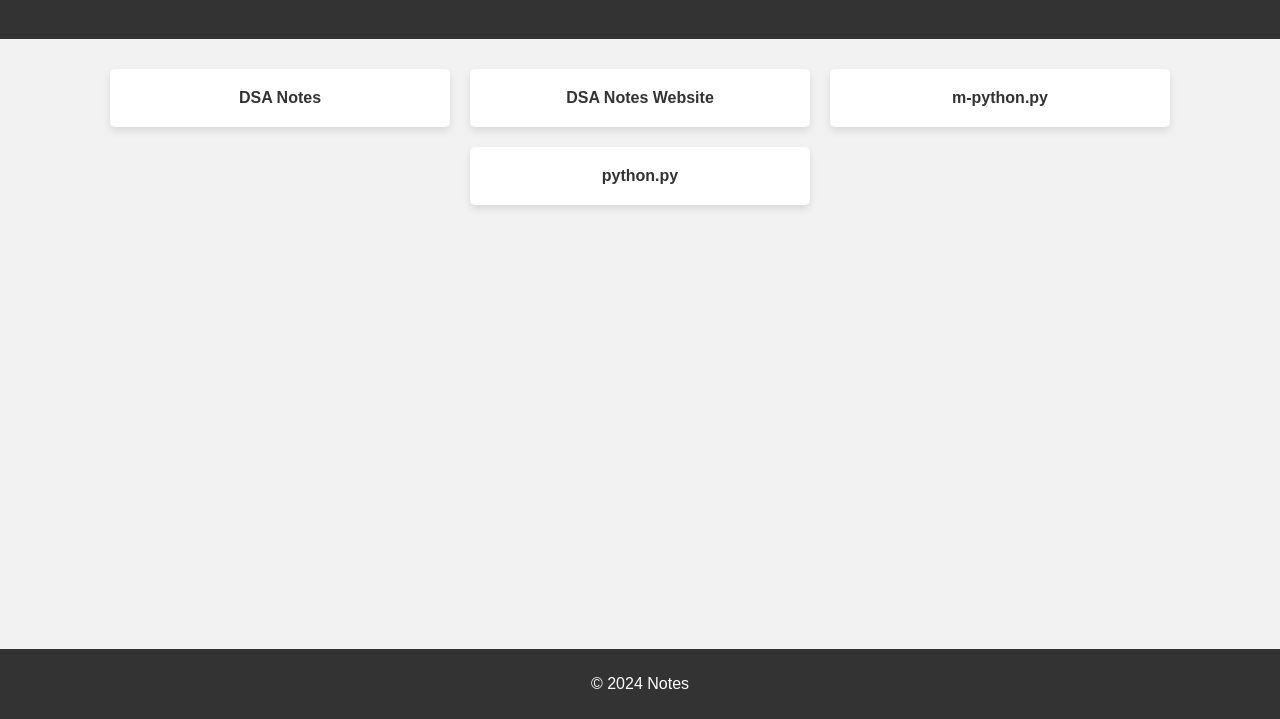
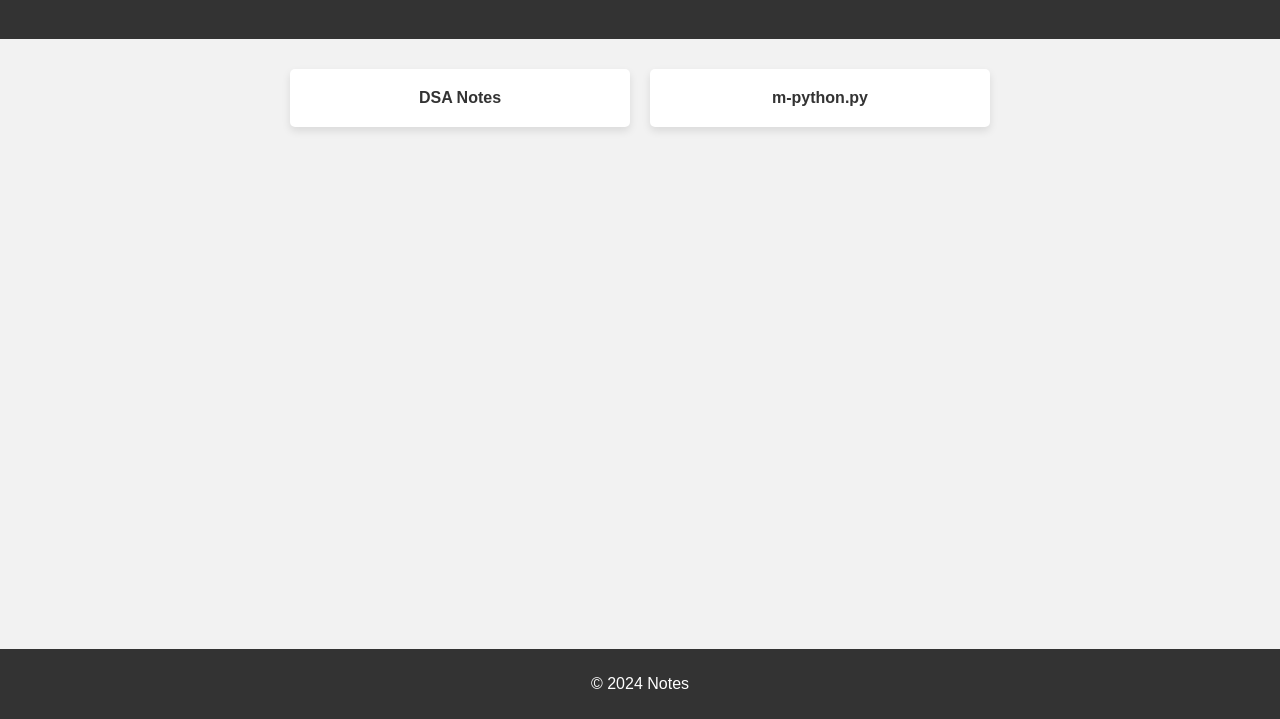
Before and after one commit to Coderjacks/Notes, a plain HTML site: page index.html in a window 1280 px wide. Shown: the part 81-800 px from the top of the page. Drawn offline with Linux system fonts and the light colour scheme.

Commit message:
Update index.html

```diff
--- a/index.html
+++ b/index.html
@@ -88,16 +88,12 @@
             <a href="https://coderjacks.github.io/Notes/dsa.aspx">DSA Notes</a>
         </section>
 
-         <section class="card">
-            <a href="https://coderjacks.github.io/Notes/DSA%20Notes%20Website">DSA Notes Website</a>
-        </section>
+
         <section class="card">
             <a href="https://coderjacks.github.io/Notes/m-python.py">m-python.py</a>
         </section>
 
-        <section class="card">
-            <a href="https://coderjacks.github.io/Notes/python.py">python.py</a>
-        </section>
+
     </main>
 
     <footer>
```
